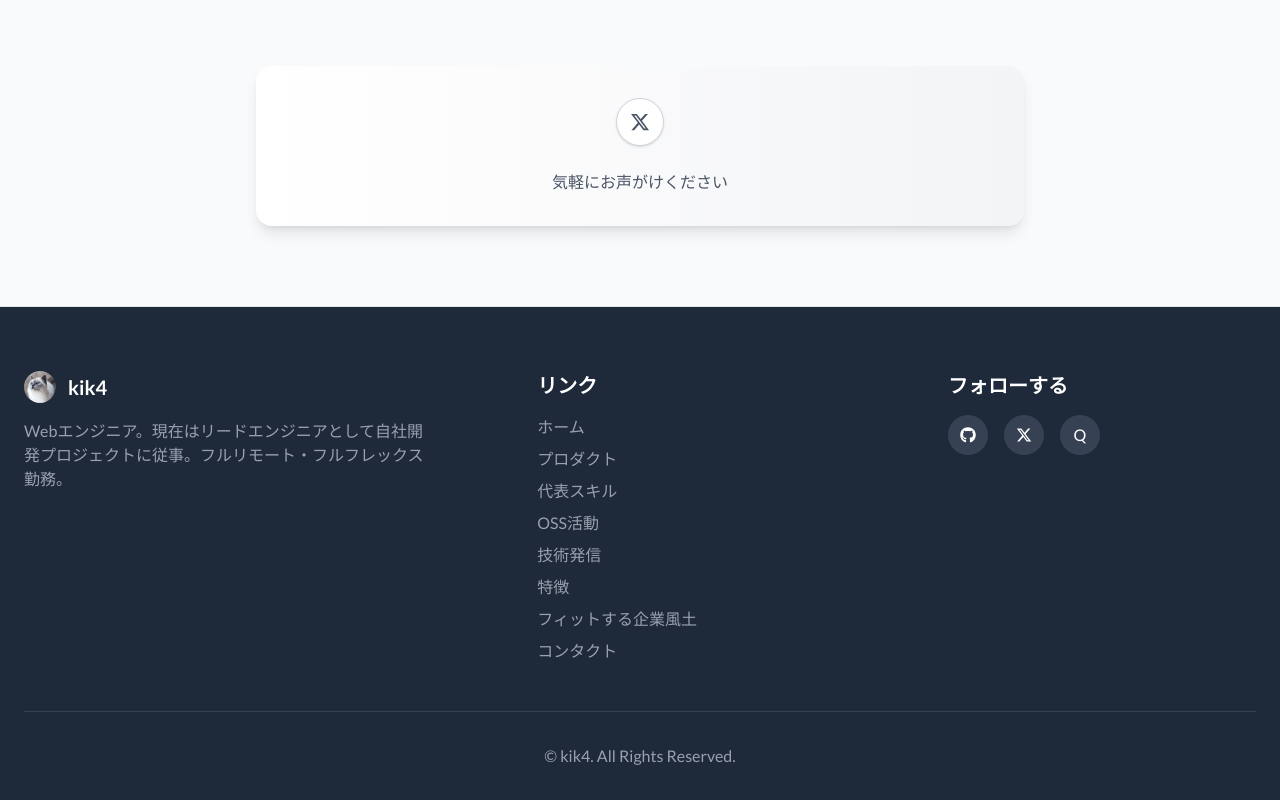
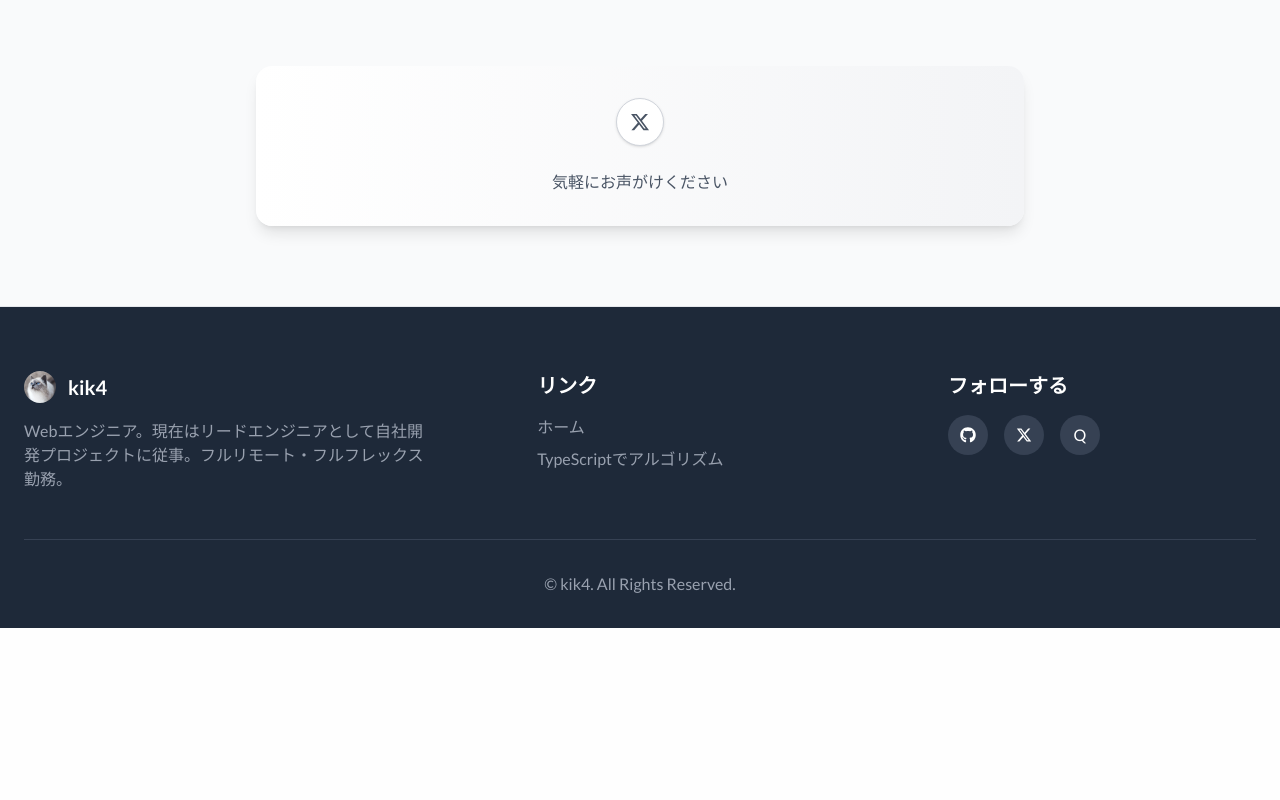
Before and after one commit to kik4/my-portfolio-next, a Next.js app: page / in a window 1280 px wide. Shown: the part 7363-8163 px from the top of the page. After the commit the page ends 7991 px from the top, so only its background shows below. Built offline with nearby package versions, Linux system fonts and the light colour scheme.

Commit message:
simplifies footer links and removes home page variant

```diff
--- a/app/(home)/layout.tsx
+++ b/app/(home)/layout.tsx
@@ -6,7 +6,7 @@ export default function Layout({ children }: { children: React.ReactNode }) {
     <>
       <Header isHome />
       {children}
-      <Footer isHome />
+      <Footer />
     </>
   );
 }
--- a/app/_components/Footer.tsx
+++ b/app/_components/Footer.tsx
@@ -4,7 +4,7 @@ import Image from "next/image";
 import icon from "@/app/_img/icon_400x400.jpg";
 import { MyLink } from "./MyLink";
 
-export function Footer({ isHome = false }: { isHome?: boolean }) {
+export function Footer() {
   return (
     <footer className="border-gray-200 border-t bg-gray-800 pt-16 pb-8 text-white dark:border-gray-700 dark:bg-gray-900">
       <div className="container mx-auto px-6">
@@ -31,43 +31,10 @@ export function Footer({ isHome = false }: { isHome?: boolean }) {
             <ul className="space-y-2">
               {[
                 { href: { pathname: "/" }, label: "ホーム" },
-                ...(!isHome
-                  ? [
-                      {
-                        href: { pathname: "/algorithm" },
-                        label: "アルゴリズム",
-                      },
-                    ]
-                  : [
-                      {
-                        href: { pathname: "/", hash: "#work" },
-                        label: "プロダクト",
-                      },
-                      {
-                        href: { pathname: "/", hash: "#skills" },
-                        label: "代表スキル",
-                      },
-                      {
-                        href: { pathname: "/", hash: "#oss" },
-                        label: "OSS活動",
-                      },
-                      {
-                        href: { pathname: "/", hash: "#tech-articles" },
-                        label: "技術発信",
-                      },
-                      {
-                        href: { pathname: "/", hash: "#engineer-value" },
-                        label: "特徴",
-                      },
-                      {
-                        href: { pathname: "/", hash: "#company-fit" },
-                        label: "フィットする企業風土",
-                      },
-                      {
-                        href: { pathname: "/", hash: "#contact" },
-                        label: "コンタクト",
-                      },
-                    ]),
+                {
+                  href: { pathname: "/algorithm" },
+                  label: "TypeScriptでアルゴリズム",
+                },
               ].map(({ href, label }) => (
                 <li key={label}>
                   <MyLink
```
